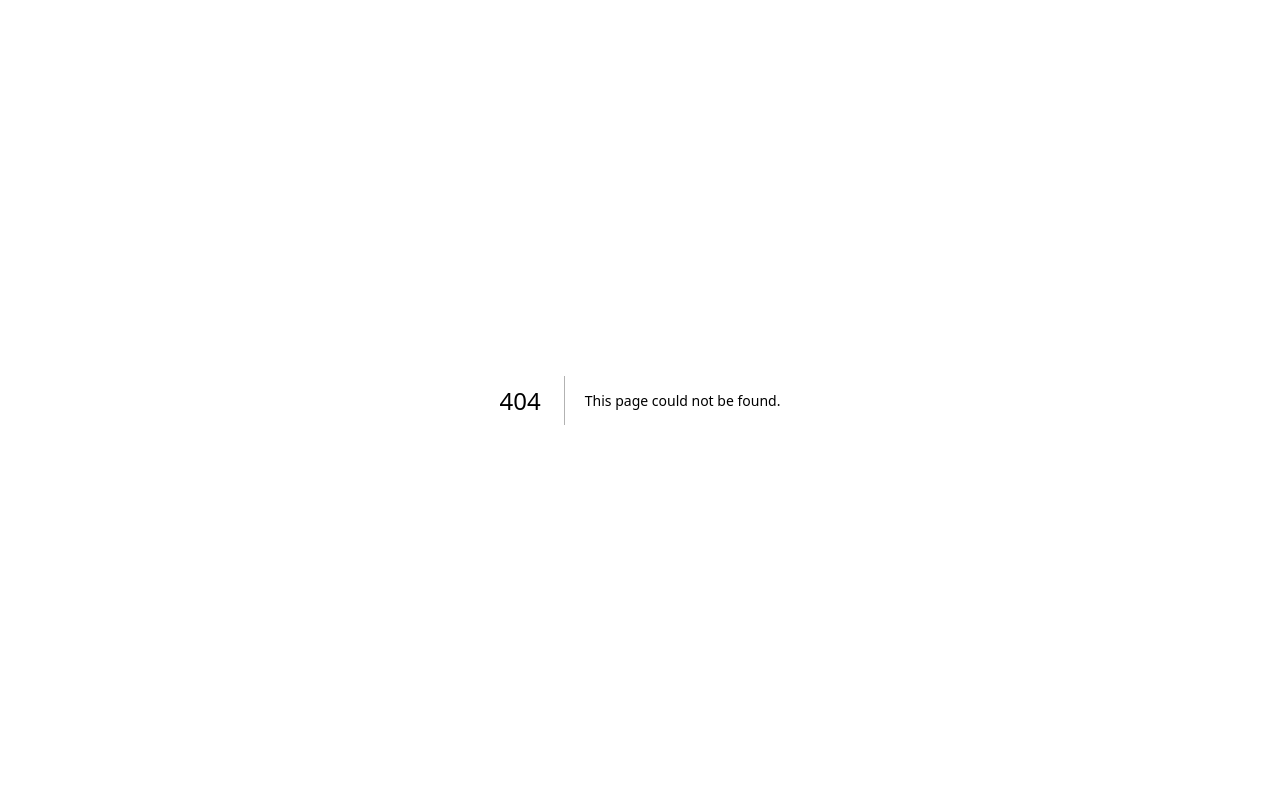
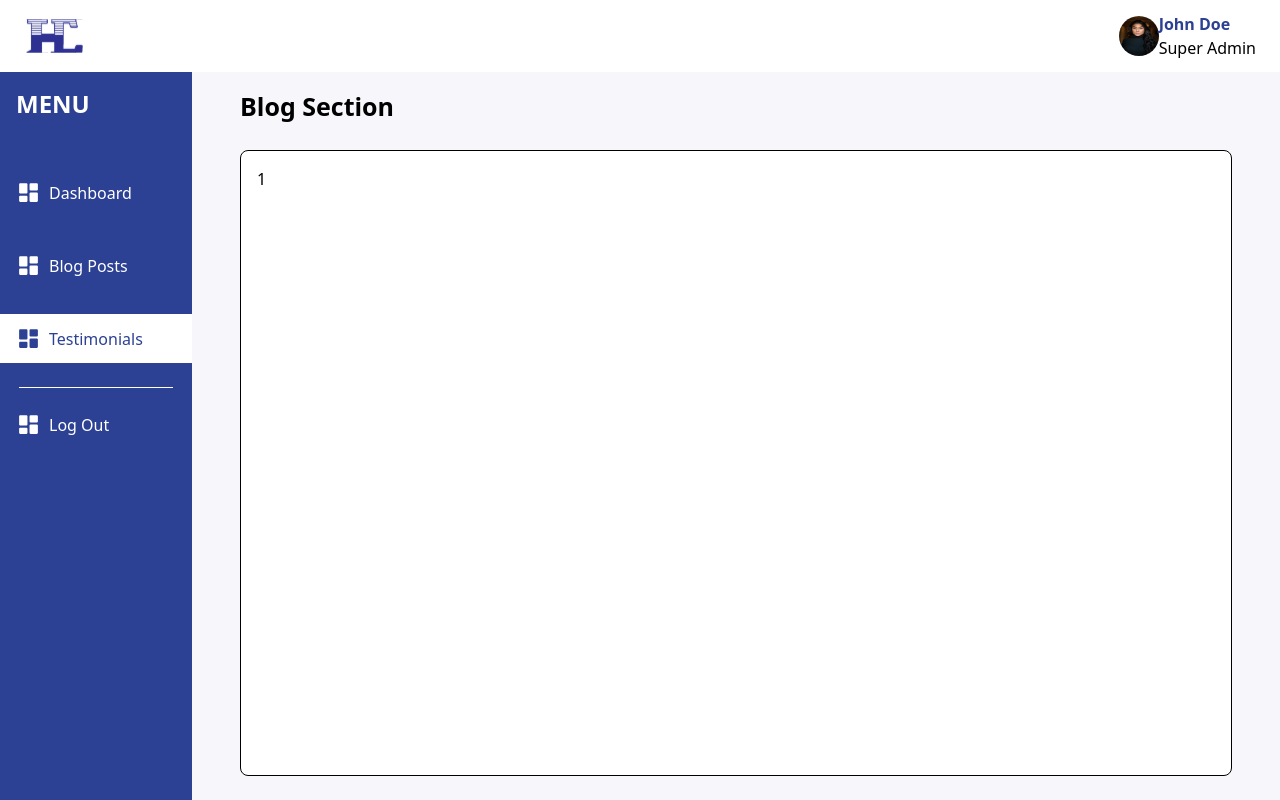
Before and after one commit to joshytheprogrammer/ochexagon_admin, a Next.js app: page /testimonials/1 in a window 1280 px wide. Before the commit this address had no page. Built offline with nearby package versions, Linux system fonts and the light colour scheme.

Commit message:
Created dynamic routes for individual testimonials

```diff
--- /dev/null
+++ b/app/(panel)/testimonials/[id]/page.jsx
@@ -0,0 +1,15 @@
+import testimonialsArray from "@utils/testimonials";
+
+const BlogEditPage = ({ params }) => {
+  const testimonialsList = testimonialsArray;
+  const id = params.id;
+  const testimonial = testimonialsList.find((individualTestimonial) => individualTestimonial.id === Number(id));
+
+  return (
+    <>
+      <h1>{testimonial.id}</h1>
+    </>
+  );
+}
+
+export default BlogEditPage;
--- a/components/adminPanel/testimonials/TestimonialsSection.jsx
+++ b/components/adminPanel/testimonials/TestimonialsSection.jsx
@@ -34,7 +34,7 @@ const TestimonialsComponent = () => {
             {testimonials.map((testimonial) => (
               <tr key={testimonial.id}>
                 <td className="text-[30px] flex p-3">
-                  <Link href={`/blog/posts/${testimonial.id}`} className="text-primary-color mr-3">
+                  <Link href={`testimonials/${testimonial.id}`} className="text-primary-color mr-3">
                     <BiSolidPencil />
                   </Link>
                   {/* <button className="text-red">
```
